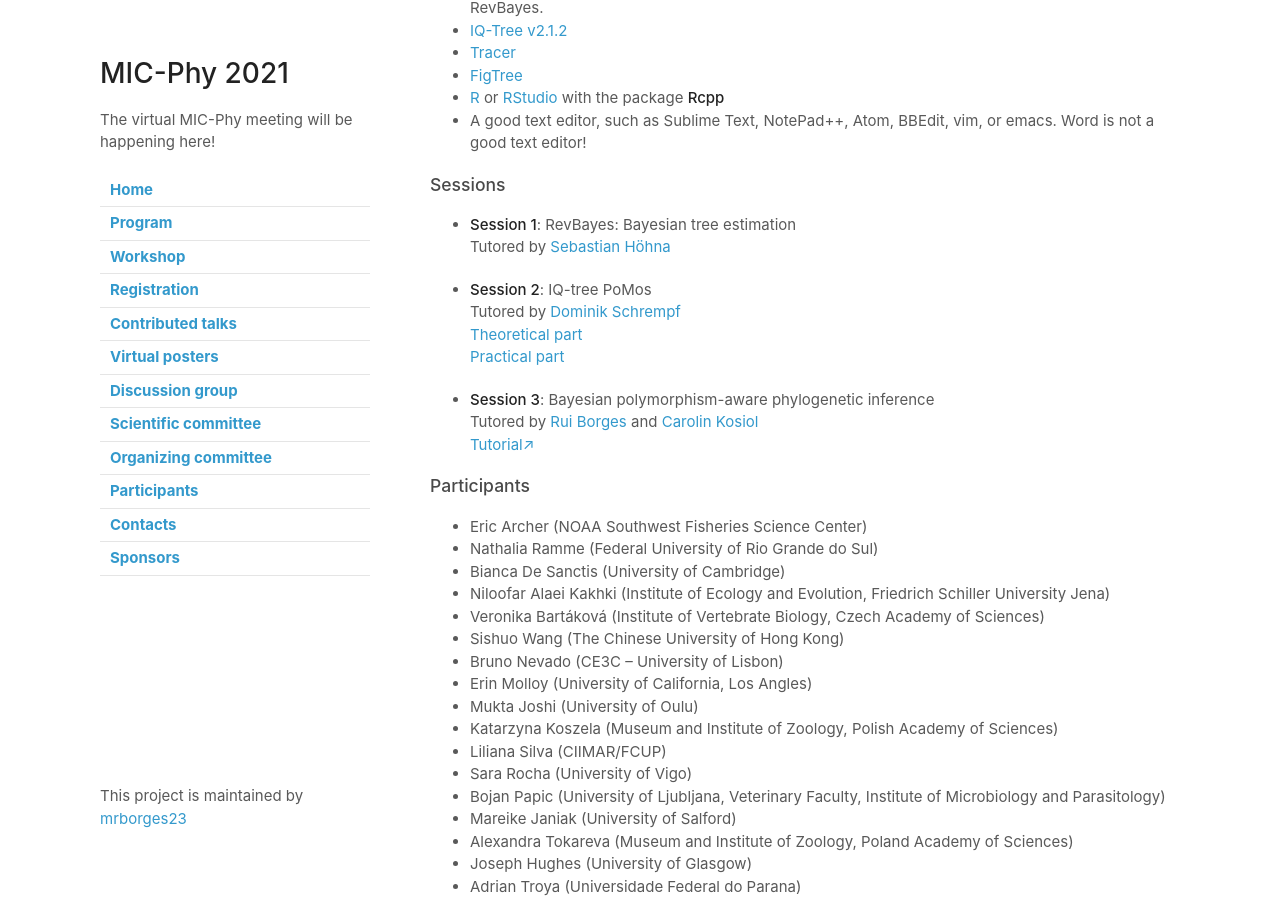
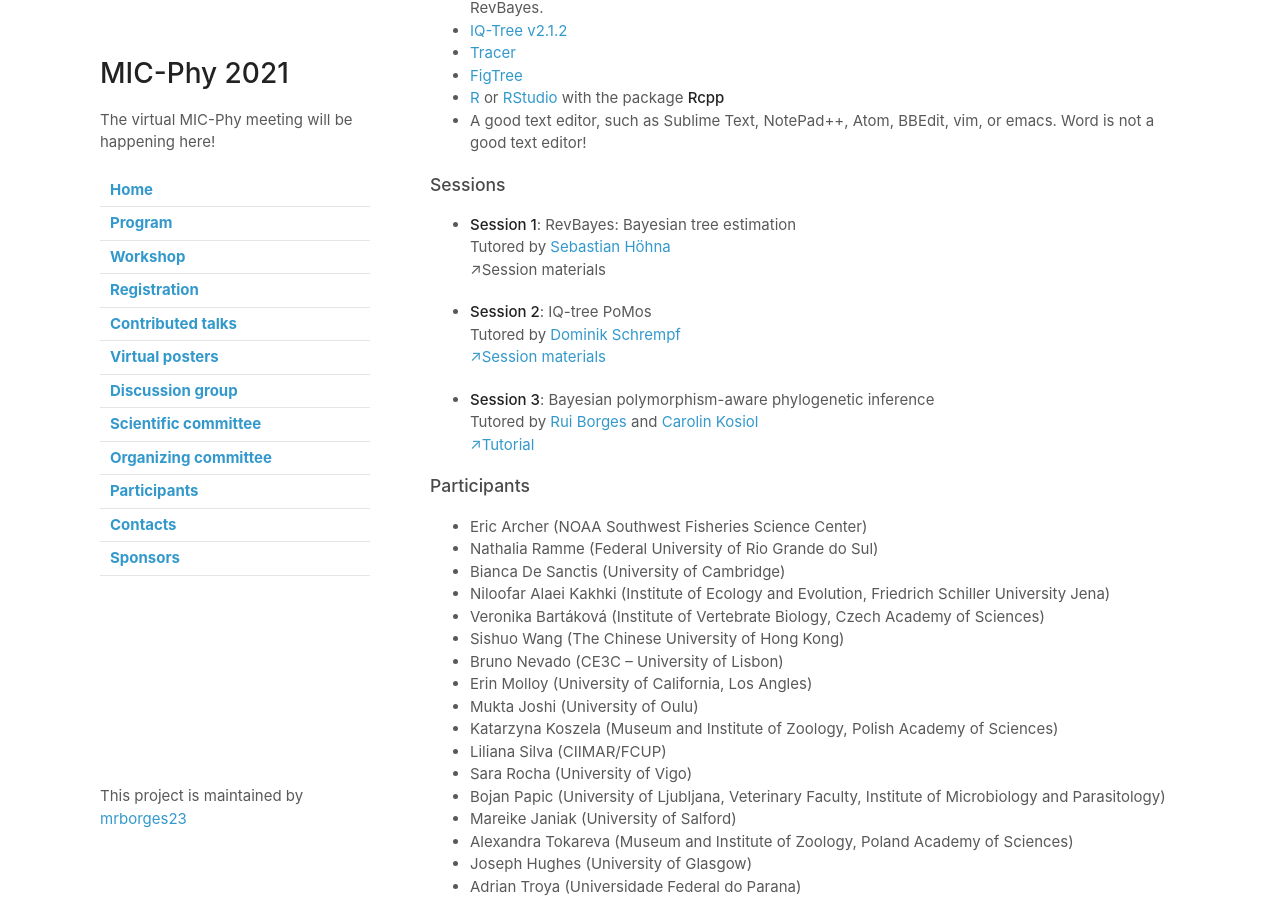
Before and after one commit to mrborges23/micphy2021, a Jekyll site: the page built from workshop.md, in a window 1280 px wide and 900 px high, scrolled down 385 px. Built offline with Jekyll 4.4.1, drawn with Linux system fonts in a browser that asks for light colours; our own code applies the rules of GitHub Pages for plain Markdown files.

Commit message:
updating session 3

```diff
--- a/workshop.md
+++ b/workshop.md
@@ -19,15 +19,15 @@ Before the course starts, please install the following software on your own comp
 
 * **Session 1**: RevBayes: Bayesian tree estimation<br/>
 Tutored by [Sebastian Höhna](https://hoehnalab.github.io//)<br/>
+&#8599;Session materials<br/>
 
 * **Session 2**: IQ-tree PoMos<br/>
 Tutored by [Dominik Schrempf](http://www.cibiv.at/people/dominik/)<br/>
-[Theoretical part](https://github.com/pomo-dev/micphy-workshop/blob/master/PoMo-Presentation.pdf)<br/>
-[Practical part](https://github.com/pomo-dev/micphy-workshop/blob/master/PoMo-Workshop.pdf)<br/>
+[&#8599;Session materials](https://github.com/pomo-dev/micphy-workshop/blob/master)<br/>
 
 * **Session 3**: Bayesian polymorphism-aware phylogenetic inference<br/>
 Tutored by [Rui Borges](https://www.researchgate.net/profile/Rui_Borges4) and [Carolin Kosiol](https://risweb.st-andrews.ac.uk/portal/en/persons/carolin-kosiol(c9f40ab1-9f6d-4739-b827-f572db24bbd5).html) <br/>
-[Tutorial&#8599;](session3.md)<br/>
+[&#8599;Tutorial](session3.md)<br/>
 
 
 ### Participants
```
